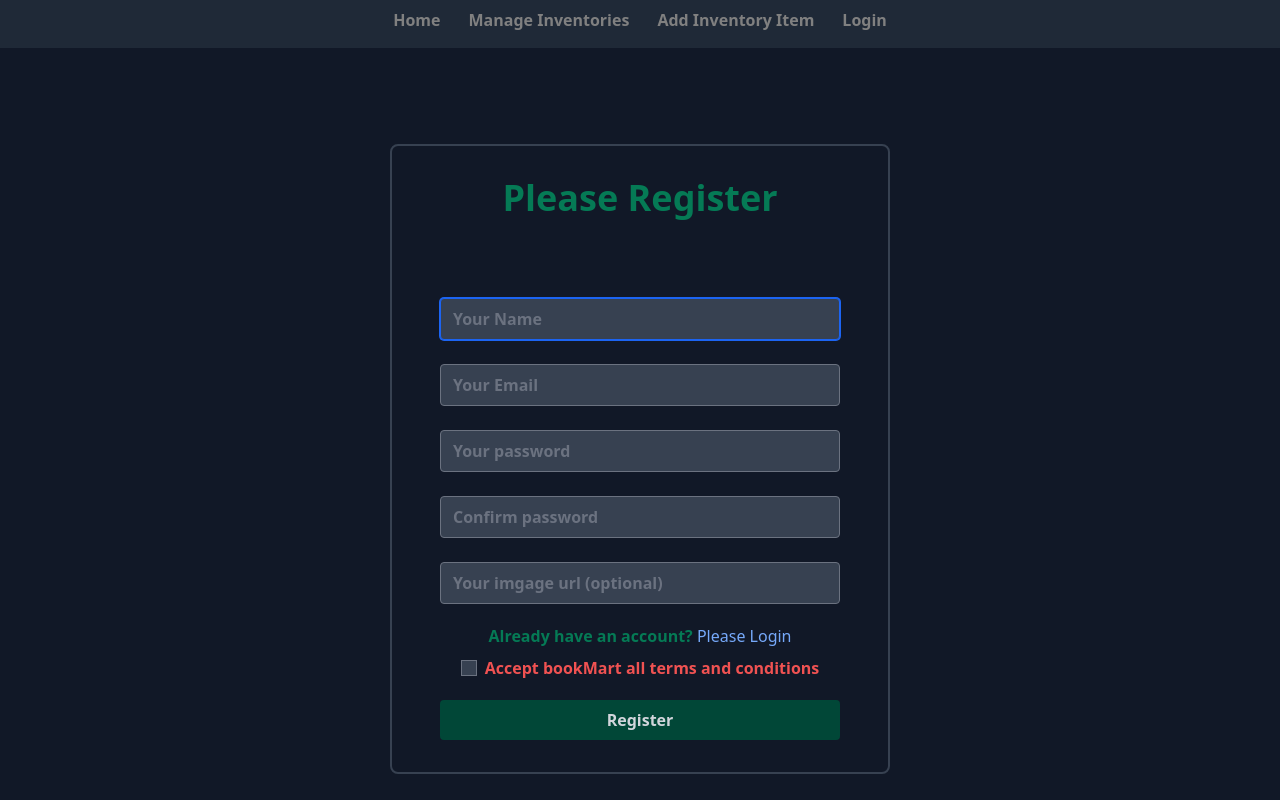
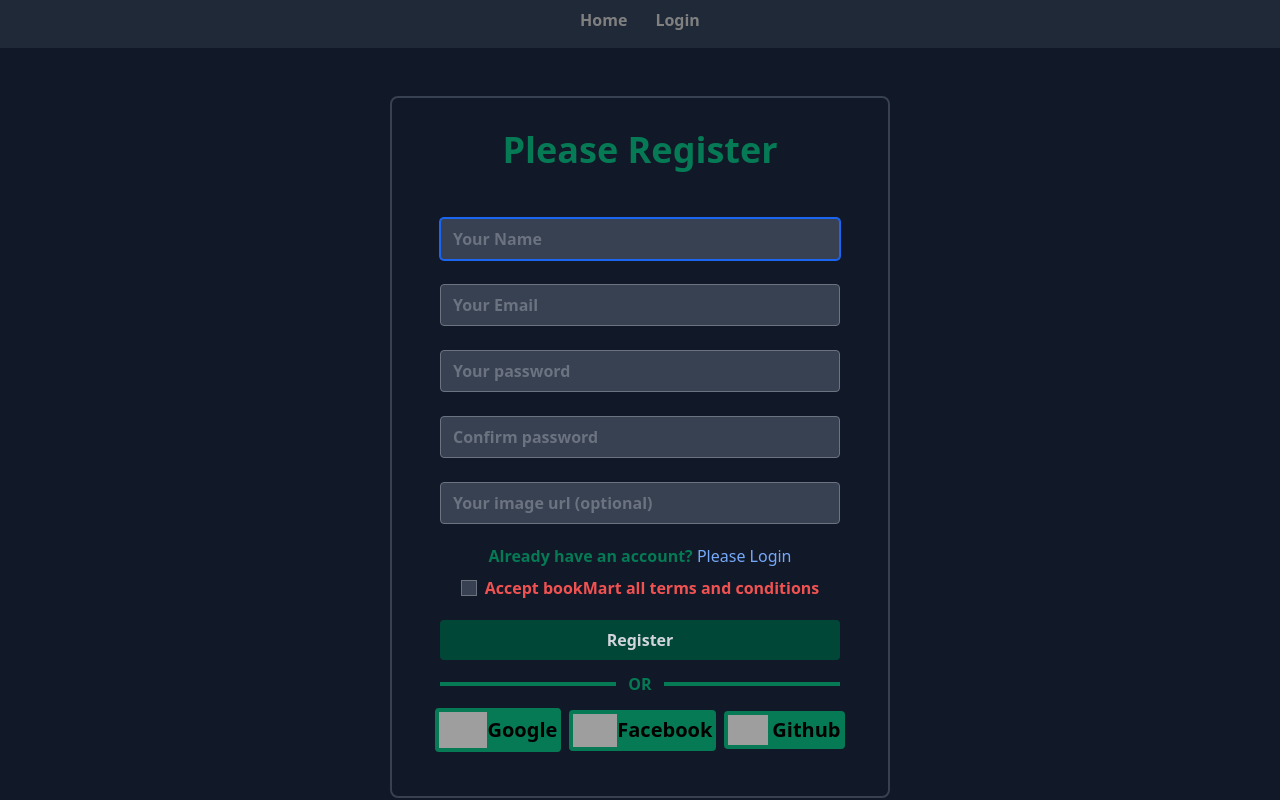
Before and after one commit to Omaralabdullah051/book-mart, a React (Create React App) app: page /register in a window 1280 px wide. Shown: the top 800 px of the page. Built offline with nearby package versions, Linux system fonts and the light colour scheme; no server answers; grey boxes are pictures that could not be loaded.

Commit message:
socialLogin & viewProfile component added

```diff
--- a/src/App.js
+++ b/src/App.js
@@ -9,6 +9,8 @@ import ItemDetails from "./Pages/ItemDetails/ItemDetails";
 import Footer from "./Pages/Shared/Footer/Footer";
 import Login from "./Pages/Authentication/Login/Login";
 import Register from "./Pages/Authentication/Register/Register";
+import RequireAuth from "./Pages/Shared/RequireAuth/RequireAuth";
+import ViewProfile from "./Pages/ViewProfile/ViewProfile";
 
 
 function App() {
@@ -18,11 +20,12 @@ function App() {
       <Routes>
         <Route path="/" element={<Home />} />
         <Route path="/home" element={<Home />} />
-        <Route path="/manageInventories" element={<ManageInventories />} />
+        <Route path="/manageInventories" element={<RequireAuth><ManageInventories /></RequireAuth>} />
         <Route path="/addinventoryitem" element={<AddInventoryItem />} />
-        <Route path="/itemDetails/:id" element={<ItemDetails />} />
+        <Route path="/itemDetails/:id" element={<RequireAuth><ItemDetails /></RequireAuth>} />
         <Route path="/login" element={<Login />} />
         <Route path="/register" element={<Register />} />
+        <Route path="/viewprofile" element={<ViewProfile />} />
       </Routes>
       <Footer />
       <ToastContainer />
--- a/src/Pages/AddInventoryItem/AddInventoryItem.js
+++ b/src/Pages/AddInventoryItem/AddInventoryItem.js
@@ -45,7 +45,7 @@ const AddInventoryItem = () => {
     };
 
     return (
-        <div className='w-[500px] mx-auto'>
+        <div className='w-[500px] mx-auto mb-32'>
             <form onSubmit={handleOnsubmit} className='flex flex-col border-2 border-gray-700 mx-auto mt-16 rounded-lg'>
                 <h3 className='text-center mt-8 font-bold text-green-600'>Add Inventory Item</h3>
                 <input ref={nameRef} className='w-[400px] mx-auto mb-3 bg-gray-700 text-green-400 font-bold rounded mt-8' type="text" name="bookName" id="bookName" placeholder='Book Name' autoComplete='off' required />
--- a/src/Pages/Authentication/Register/Register.js
+++ b/src/Pages/Authentication/Register/Register.js
@@ -3,6 +3,8 @@ import { Link, useNavigate } from 'react-router-dom';
 import { useCreateUserWithEmailAndPassword, useUpdateProfile } from 'react-firebase-hooks/auth';
 import auth from '../../../firebase.init';
 import { toast } from 'react-toastify';
+import LoadingState from '../../Shared/LoadingState/LoadingState';
+import SocialLogin from '../SocialLogin/SocialLogin';
 
 const Register = () => {
     const [createUserWithEmailAndPassword, user, loading, hookError,] = useCreateUserWithEmailAndPassword(auth, {
@@ -28,8 +30,8 @@ const Register = () => {
         confirmPasswordError: ''
     });
 
-    const handleNameInput = async e => {
-        setUserInfo({ ...userInfo, name: e.target.event });
+    const handleNameInput = e => {
+        setUserInfo({ ...userInfo, name: e.target.value });
     };
 
     const handleEmailInput = e => {
@@ -68,12 +70,7 @@ const Register = () => {
     };
 
     const handleImgUrl = e => {
-        if (e.target.value) {
-            setUserInfo({ ...userInfo, imgUrl: e.target.value });
-        }
-        else {
-            setUserInfo({ ...userInfo, imgUrl: 'https://i.postimg.cc/mk6QDsQm/5945893.png' });
-        }
+        setUserInfo({ ...userInfo, imgUrl: e.target.value });
     }
 
     const handleOnSubmit = async e => {
@@ -121,7 +118,7 @@ const Register = () => {
                     setError(hookError?.message);
             }
         }
-    }, [hookError]);
+    }, [hookError, agree]);
 
     useEffect(() => {
         if (user) {
@@ -136,34 +133,30 @@ const Register = () => {
     }, [user, navigate]);
 
     if (loading) {
-        return (<div className='text-center mt-40 mb-96'>
-            <svg role="status" className="inline w-8 h-8 mr-2 text-gray-200 animate-spin dark:text-gray-600 fill-green-600" viewBox="0 0 100 101" fill="none" xmlns="http://www.w3.org/2000/svg">
-                <path d="M100 50.5908C100 78.2051 77.6142 100.591 50 100.591C22.3858 100.591 0 78.2051 0 50.5908C0 22.9766 22.3858 0.59082 50 0.59082C77.6142 0.59082 100 22.9766 100 50.5908ZM9.08144 50.5908C9.08144 73.1895 27.4013 91.5094 50 91.5094C72.5987 91.5094 90.9186 73.1895 90.9186 50.5908C90.9186 27.9921 72.5987 9.67226 50 9.67226C27.4013 9.67226 9.08144 27.9921 9.08144 50.5908Z" fill="currentColor" />
-                <path d="M93.9676 39.0409C96.393 38.4038 97.8624 35.9116 97.0079 33.5539C95.2932 28.8227 92.871 24.3692 89.8167 20.348C85.8452 15.1192 80.8826 10.7238 75.2124 7.41289C69.5422 4.10194 63.2754 1.94025 56.7698 1.05124C51.7666 0.367541 46.6976 0.446843 41.7345 1.27873C39.2613 1.69328 37.813 4.19778 38.4501 6.62326C39.0873 9.04874 41.5694 10.4717 44.0505 10.1071C47.8511 9.54855 51.7191 9.52689 55.5402 10.0491C60.8642 10.7766 65.9928 12.5457 70.6331 15.2552C75.2735 17.9648 79.3347 21.5619 82.5849 25.841C84.9175 28.9121 86.7997 32.2913 88.1811 35.8758C89.083 38.2158 91.5421 39.6781 93.9676 39.0409Z" fill="currentFill" />
-            </svg>
-        </div>)
+        return <LoadingState />
     }
 
     return (
         <div className='text-green-600 font-bold mb-52'>
             <div className='w-[500px] mx-auto'>
-                <form onSubmit={handleOnSubmit} className='flex flex-col border-2 border-gray-700 mx-auto mt-24 rounded-lg'>
+                <form onSubmit={handleOnSubmit} className='flex flex-col border-2 border-gray-700 mx-auto mt-12 rounded-lg'>
                     <h3 className='text-center mt-8 font-bold text-green-600'>Please Register</h3>
-                    <input onChange={handleNameInput} ref={nameRef} className='w-[400px] mx-auto mb-6 bg-gray-700 text-green-400 font-bold rounded mt-20' type="text" name="userName" id="userName" placeholder='Your Name' autoComplete='off' required />
+                    <input onChange={handleNameInput} ref={nameRef} className='w-[400px] mx-auto mb-6 bg-gray-700 text-green-400 font-bold rounded mt-12' type="text" name="userName" id="userName" placeholder='Your Name' autoComplete='off' required />
                     <input onChange={handleEmailInput} className='w-[400px] mx-auto mb-3 bg-gray-700 text-green-400 font-bold rounded' type="email" name="userEmail" id="userEmail" placeholder='Your Email' autoComplete='off' required />
                     <p className='text-center text-red-500 mb-3'>{errors?.emailError}</p>
                     <input onChange={handlePasswordInput} className='w-[400px] mx-auto mb-3 bg-gray-700 text-green-400 font-bold rounded' type="password" name="password" id="password" placeholder='Your password' autoComplete='off' required />
                     <p className='px-24 text-red-500 mb-3 text-justify'>{errors?.passwordError}</p>
                     <input onChange={handleConfirmPasswordInput} className='w-[400px] mx-auto mb-3 bg-gray-700 text-green-400 font-bold rounded' type="password" name="confirmPassword" id="confirmPassword" placeholder='Confirm password' autoComplete='off' required />
                     <p className='text-center text-red-500 mb-3'>{errors?.confirmPasswordError}</p>
-                    <input onChange={handleImgUrl} className='w-[400px] mx-auto mb-3 bg-gray-700 text-green-400 font-bold rounded' type="text" name="imgUrl" id="imgUrl" placeholder='Your imgage url (optional)' autoComplete='off' />
+                    <input onChange={handleImgUrl} className='w-[400px] mx-auto mb-3 bg-gray-700 text-green-400 font-bold rounded' type="text" name="imgUrl" id="imgUrl" placeholder='Your image url (optional)' autoComplete='off' />
                     <p className='text-center mt-2'>Already have an account? <Link className='text-blue-400 font-medium' to="/login">Please Login</Link></p>
                     <div className='flex justify-center items-center mt-2'>
                         <input onClick={() => setAgree(!agree)} type="checkbox" name="checkbox" id="terms" className='bg-gray-700 mr-2' />
                         <label className={`${agree ? 'text-green-600' : 'text-red-500'}`} htmlFor="terms">Accept bookMart all terms and conditions</label>
                     </div>
                     <p className='text-center mt-2 text-red-500'>{error}</p>
-                    <input disabled={!agree} title={!agree ? 'Accept bookMart all terms and conditions' : ''} className={`w-[400px] mx-auto mb-8 px-8 py-2 rounded font-bold mt-3 ${agree ? 'bg-green-600 text-gray-300 hover:bg-green-400 hover:text-black' : 'bg-green-900 text-gray-300'} `} type="submit" value="Register" />
+                    <input disabled={!agree} title={!agree ? 'Accept bookMart all terms and conditions' : ''} className={`w-[400px] mx-auto mb-3 px-8 py-2 rounded font-bold mt-3 ${agree ? 'bg-green-600 text-gray-300 hover:bg-green-400 hover:text-black' : 'bg-green-900 text-gray-300'} `} type="submit" value="Register" />
+                    <SocialLogin />
                 </form>
             </div>
         </div>
--- a/src/Pages/Authentication/SocialLogin/SocialLogin.js
+++ b/src/Pages/Authentication/SocialLogin/SocialLogin.js
@@ -1,9 +1,53 @@
-import React from 'react';
+import React, { useEffect } from 'react';
+import { useSignInWithGoogle } from 'react-firebase-hooks/auth';
+import { useLocation, useNavigate } from 'react-router-dom';
+import { toast } from 'react-toastify';
+import auth from '../../../firebase.init';
+import LoadingState from '../../Shared/LoadingState/LoadingState';
 
 const SocialLogin = () => {
+    const [signInWithGoogle, googleUser, loading, googleError] = useSignInWithGoogle(auth);
+    const location = useLocation();
+    const navigate = useNavigate();
+
+    let from = location.state?.from?.pathname || "/";
+
+
+    if (googleError) {
+        toast.error(googleError?.message);
+    }
+
+    useEffect(() => {
+        if (googleUser) {
+            navigate(from, { replace: true });
+        }
+    }, [googleUser, navigate, from]);
+
+    if (loading) {
+        return <LoadingState />
+    };
+
     return (
-        <div>
-            <h2>This is social login</h2>
+        <div className='mb-8'>
+            <div className='flex justify-center items-center mb-3'>
+                <div className='w-44 h-1 bg-green-600'></div>
+                <div className='mx-3'>OR</div>
+                <div className='w-44 h-1 bg-green-600'></div>
+            </div>
+            <div className='flex justify-center items-center'>
+                <div onClick={() => signInWithGoogle()} className='flex justify-center items-center bg-green-600 text-black mb-3 mr-2 p-1 rounded cursor-pointer hover:bg-green-900 hover:text-gray-400'>
+                    <img className='w-12' src="https://i.postimg.cc/BbW09c5Y/google.png" alt="" />
+                    <h6>Google</h6>
+                </div>
+                <div className='flex justify-center items-center bg-green-600 text-black mb-3 mr-2 p-1 rounded cursor-pointer hover:bg-green-900 hover:text-gray-400'>
+                    <img className='w-11' src="https://i.postimg.cc/DwcyrDQ2/facebook.png" alt="" />
+                    <h6>Facebook</h6>
+                </div>
+                <div className='flex justify-center items-center bg-green-600 text-black mb-3 p-1 rounded cursor-pointer hover:bg-green-900 hover:text-gray-400'>
+                    <img className='w-10 mr-1' src="https://i.postimg.cc/XJBbzD5B/github-2.png" alt="" />
+                    <h6>Github</h6>
+                </div>
+            </div>
         </div>
     );
 };
--- a/src/Pages/Shared/Header/Header.js
+++ b/src/Pages/Shared/Header/Header.js
@@ -10,8 +10,15 @@ const Header = () => {
         <div className='bg-gray-800 h-12'>
             <nav className='flex justify-center items-center p-2 space-x-7'>
                 <CustomLink to="/">Home</CustomLink>
-                <CustomLink to="/manageinventories">Manage Inventories</CustomLink>
-                <CustomLink to="/addinventoryitem">Add Inventory Item</CustomLink>
+                {
+                    user ? <CustomLink to="/manageinventories">Manage Inventories</CustomLink> : ''
+                }
+                {
+                    user ? <CustomLink to="/addinventoryitem">Add Item</CustomLink> : ''
+                }
+                {
+                    user ? <CustomLink to="viewprofile">View Profile</CustomLink> : ''
+                }
                 {
                     user ? <button onClick={() => signOut(auth)} className="text-[grey] font-bold">Sign Out</button> : <CustomLink to="/login">Login</CustomLink>
                 }
--- /dev/null
+++ b/src/Pages/Shared/LoadingState/LoadingState.js
@@ -0,0 +1,14 @@
+import React from 'react';
+
+const LoadingState = () => {
+    return (
+        <div className='text-center mt-40 mb-96'>
+            <svg role="status" className="inline w-8 h-8 mr-2 text-gray-200 animate-spin dark:text-gray-600 fill-green-600" viewBox="0 0 100 101" fill="none" xmlns="http://www.w3.org/2000/svg">
+                <path d="M100 50.5908C100 78.2051 77.6142 100.591 50 100.591C22.3858 100.591 0 78.2051 0 50.5908C0 22.9766 22.3858 0.59082 50 0.59082C77.6142 0.59082 100 22.9766 100 50.5908ZM9.08144 50.5908C9.08144 73.1895 27.4013 91.5094 50 91.5094C72.5987 91.5094 90.9186 73.1895 90.9186 50.5908C90.9186 27.9921 72.5987 9.67226 50 9.67226C27.4013 9.67226 9.08144 27.9921 9.08144 50.5908Z" fill="currentColor" />
+                <path d="M93.9676 39.0409C96.393 38.4038 97.8624 35.9116 97.0079 33.5539C95.2932 28.8227 92.871 24.3692 89.8167 20.348C85.8452 15.1192 80.8826 10.7238 75.2124 7.41289C69.5422 4.10194 63.2754 1.94025 56.7698 1.05124C51.7666 0.367541 46.6976 0.446843 41.7345 1.27873C39.2613 1.69328 37.813 4.19778 38.4501 6.62326C39.0873 9.04874 41.5694 10.4717 44.0505 10.1071C47.8511 9.54855 51.7191 9.52689 55.5402 10.0491C60.8642 10.7766 65.9928 12.5457 70.6331 15.2552C75.2735 17.9648 79.3347 21.5619 82.5849 25.841C84.9175 28.9121 86.7997 32.2913 88.1811 35.8758C89.083 38.2158 91.5421 39.6781 93.9676 39.0409Z" fill="currentFill" />
+            </svg>
+        </div>
+    );
+};
+
+export default LoadingState;
--- /dev/null
+++ b/src/Pages/Shared/RequireAuth/RequireAuth.js
@@ -0,0 +1,39 @@
+import React from 'react';
+import { useAuthState, useSendEmailVerification } from 'react-firebase-hooks/auth';
+import { Navigate, useLocation } from 'react-router-dom';
+import { toast } from 'react-toastify';
+import auth from '../../../firebase.init';
+import LoadingState from '../LoadingState/LoadingState';
+
+const RequireAuth = ({ children }) => {
+    const [user, loading] = useAuthState(auth);
+    const [sendEmailVerification] = useSendEmailVerification(auth);
+    const location = useLocation();
+    console.log(user);
+
+    const handleResendMessage = async () => {
+        await sendEmailVerification();
+        toast('Email verification message sent again. Please check your mail inbox and verify your email');
+    }
+
+
+    if (loading) {
+        return <LoadingState />
+    }
+
+    if (!user) {
+        return <Navigate to="/login" state={{ from: location }} replace />;
+    }
+
+    if (user?.providerData[0]?.providerId === 'password' && !user?.emailVerified) {
+        return (<div className='text-green-600 text-center mt-20 mb-80 space-y-3 font-bold'>
+            <h3>Your email is not verified yet</h3>
+            <h4>Please check your mail inbox and Verify your email to proceed this page</h4>
+            <h5>If you don't find the email verification message, click the button to resend the verification message</h5>
+            <button onClick={handleResendMessage} className='px-8 py-2 bg-green-600 text-gray-300 rounded font-bold mt-2  hover:bg-green-400 hover:text-black'>Resend Verficiation Message</button>
+        </div>)
+    }
+    return children;
+}
+
+export default RequireAuth;
--- /dev/null
+++ b/src/Pages/ViewProfile/ViewProfile.js
@@ -0,0 +1,42 @@
+import { signOut } from 'firebase/auth';
+import React, { useEffect } from 'react';
+import { useAuthState, useUpdateProfile } from 'react-firebase-hooks/auth';
+import { useNavigate } from 'react-router-dom';
+import auth from '../../firebase.init';
+
+const ViewProfile = () => {
+    const [user] = useAuthState(auth);
+    const [updateProfile] = useUpdateProfile(auth);
+    const navigate = useNavigate();
+
+    useEffect(() => {
+        if (!user) {
+            navigate('/');
+        }
+    }, [user, navigate]);
+
+    useEffect(() => {
+        if (!user?.photoURL) {
+            (async () => {
+                await updateProfile({ photoURL: "https://i.postimg.cc/mk6QDsQm/5945893.png" });
+            })();
+        }
+    }, [user, updateProfile]);
+
+    return (
+        <div className='bg-gray-800 m-10 rounded-2xl p-10'>
+            <div>
+                <img className='w-40 rounded-full ml-32' src={user?.photoURL} alt="" />
+            </div>
+            <div className='text-green-600 font-bold pl-32 mt-2 pr-32'>
+                <h3><i>{user?.displayName}</i></h3>
+                <h3><i>{user?.email}</i></h3>
+                <p className='mt-4 text-justify'>{`Hey ${user?.displayName}! Hope you are doing great. Here you will find more other features. You can also find detailed and accurate information about the financial condition and performance in the last few years. It also allows you to know how much executives get paid and their lasts statements on conference calls. It also enables you to view financial statements that go back to five time periods.`}</p>
+                <button className='px-8 py-2 bg-green-600 text-gray-300 rounded font-bold mt-2  hover:bg-green-400 hover:text-black'>Info</button>
+                <button onClick={() => signOut(auth)} className='px-8 py-2 bg-green-600 text-gray-300 rounded font-bold mt-2  hover:bg-green-400 hover:text-black ml-8'>Sign Out</button>
+            </div>
+        </div>
+    );
+};
+
+export default ViewProfile;
```
Also changed, not shown: src/Pages/Authentication/Login/Login.js (+13 -12 lines).
